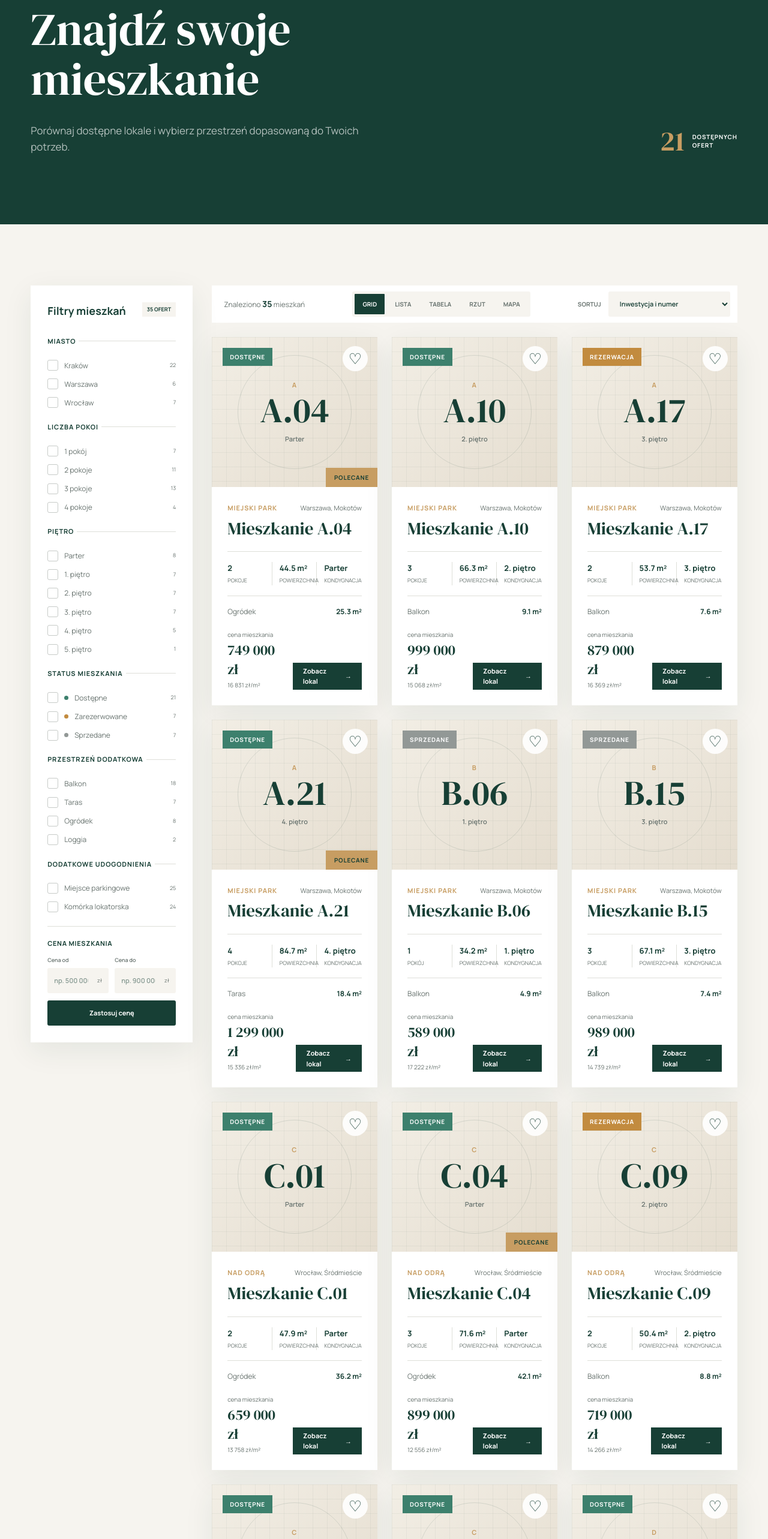
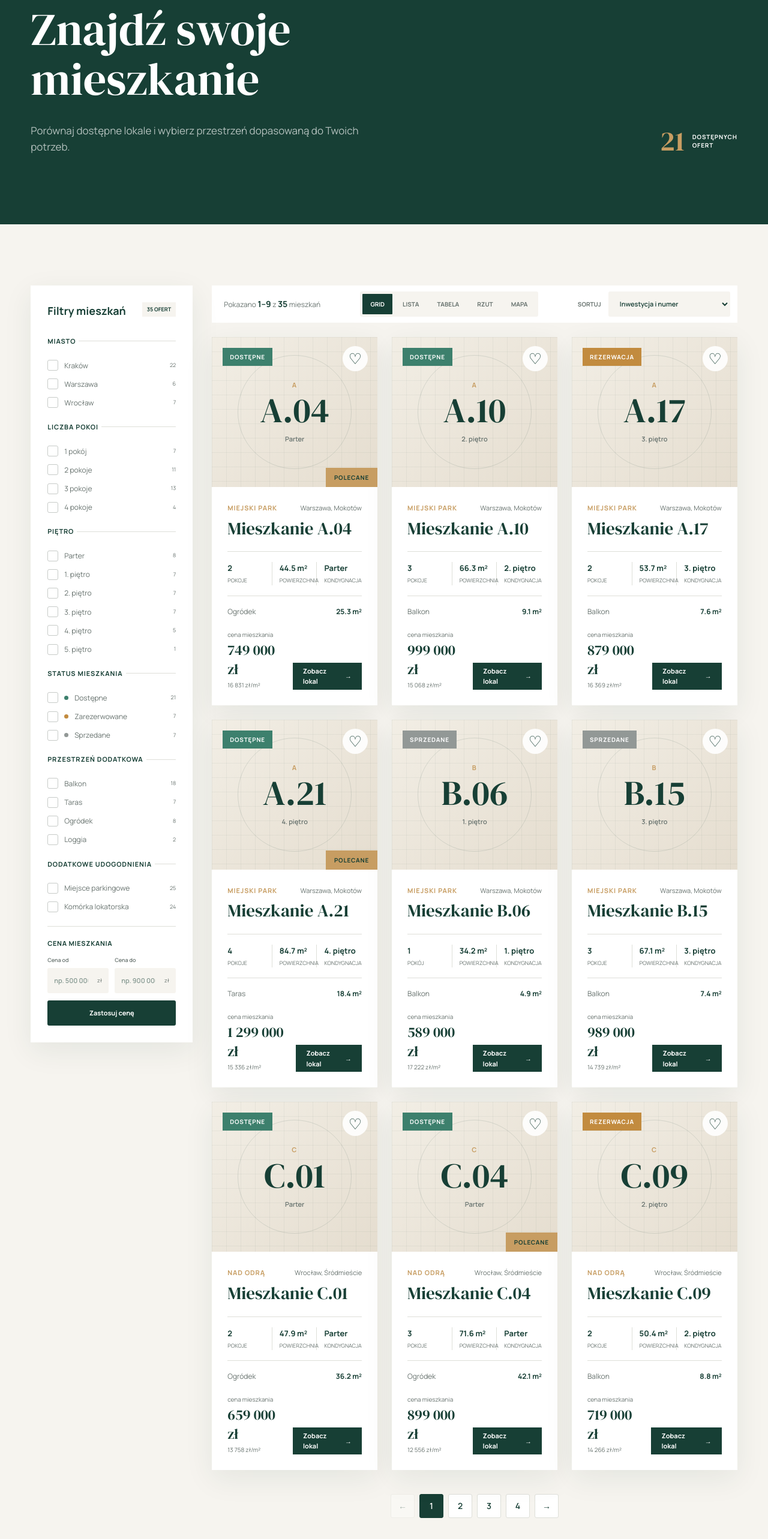
Before and after one commit to natalkakielbicka-coder/real-estate, a Vue app: page /mieszkania in a window 1280 px wide. Shown: the part 234-2800 px from the top of the page at 60% size. Built offline with nearby package versions, Linux system fonts and the light colour scheme.

Commit message:
Add apartment pagination

```diff
--- a/src/views/ApartmentsView.vue
+++ b/src/views/ApartmentsView.vue
@@ -1,5 +1,5 @@
 <script setup>
-import { computed, ref, watch } from 'vue'
+import { computed, ref, watch, nextTick } from 'vue'
 import { useRoute, useRouter } from 'vue-router'
 import ApartmentGrid from '../components/ApartmentGrid.vue'
 import ApartmentList from '../components/ApartmentList.vue'
@@ -48,6 +48,12 @@ const getQueryNumber = (value) => {
 
   return Number.isFinite(numberValue) && numberValue >= 0 ? numberValue : null
 }
+
+const ITEMS_PER_PAGE = 9
+
+const pageFromQuery = getQueryNumber(route.query.page)
+
+const currentPage = ref(Math.max(1, Math.floor(pageFromQuery ?? 1)))
 
 const availableSortValues = [
   'default',
@@ -116,6 +122,8 @@ onlyWithStorage.value = route.query.storage === '1'
 const availableViewModes = ['grid', 'list', 'table', 'plan', 'map']
 
 const isFiltersOpen = ref(false)
+
+const resultsContainer = ref(null)
 
 const initialViewMode = getQueryValue(route.query.view)
 
@@ -321,6 +329,10 @@ const syncFiltersFromQuery = (query) => {
 
   viewMode.value = availableViewModes.includes(queryView) ? queryView : 'grid'
 
+  const queryPage = getQueryNumber(query.page)
+
+  currentPage.value = Math.max(1, Math.floor(queryPage ?? 1))
+
   const queryFloor = getQueryNumber(query.floor)
 
   if (
@@ -340,6 +352,10 @@ watch(
     deep: true
   }
 )
+
+const usesPagination = computed(() => {
+  return ['grid', 'list', 'table'].includes(viewMode.value)
+})
 
 const filtersQuery = computed(() => {
   return {
@@ -380,7 +396,12 @@ const filtersQuery = computed(() => {
 
     sort: selectedSort.value !== 'default' ? selectedSort.value : undefined,
 
-    view: viewMode.value !== 'grid' ? viewMode.value : undefined
+    view: viewMode.value !== 'grid' ? viewMode.value : undefined,
+
+    page:
+      usesPagination.value && currentPage.value > 1
+        ? currentPage.value
+        : undefined
   }
 })
 
@@ -665,6 +686,77 @@ const sortedApartments = computed(() => {
     })
   })
 })
+
+const totalPages = computed(() => {
+  if (!usesPagination.value) {
+    return 1
+  }
+
+  return Math.max(1, Math.ceil(sortedApartments.value.length / ITEMS_PER_PAGE))
+})
+
+const paginatedApartments = computed(() => {
+  if (!usesPagination.value) {
+    return sortedApartments.value
+  }
+
+  const startIndex = (currentPage.value - 1) * ITEMS_PER_PAGE
+  const endIndex = startIndex + ITEMS_PER_PAGE
+
+  return sortedApartments.value.slice(startIndex, endIndex)
+})
+
+const paginationRange = computed(() => {
+  if (sortedApartments.value.length === 0) {
+    return {
+      start: 0,
+      end: 0
+    }
+  }
+
+  const start = (currentPage.value - 1) * ITEMS_PER_PAGE + 1
+
+  const end = Math.min(
+    currentPage.value * ITEMS_PER_PAGE,
+    sortedApartments.value.length
+  )
+
+  return {
+    start,
+    end
+  }
+})
+
+watch(
+  totalPages,
+  (newTotalPages) => {
+    if (currentPage.value > newTotalPages) {
+      currentPage.value = newTotalPages
+    }
+
+    if (currentPage.value < 1) {
+      currentPage.value = 1
+    }
+  },
+  {
+    immediate: true
+  }
+)
+
+const changePage = async (page) => {
+  if (page < 1 || page > totalPages.value || page === currentPage.value) {
+    return
+  }
+
+  currentPage.value = page
+
+  await nextTick()
+
+  resultsContainer.value?.scrollIntoView({
+    behavior: 'smooth',
+    block: 'start'
+  })
+}
 
 const availableApartmentsCount = computed(() => {
   return apartments.filter((apartment) => {
@@ -1049,7 +1141,10 @@ const getOffersLabel = (count) => {
           </form>
         </aside>
 
-        <div class="min-w-0">
+        <div
+          ref="resultsContainer"
+          class="min-w-0 scroll-mt-[120px]"
+        >
           <div
             v-if="activeFilters.length > 0"
             class="mb-4 flex flex-wrap items-center gap-2"
@@ -1077,11 +1172,31 @@ const getOffersLabel = (count) => {
             class="mb-6 flex flex-col items-stretch gap-3 bg-panel p-4 xs:min-h-[62px] xs:flex-row xs:items-center xs:justify-between xs:gap-6 xs:py-2.5 xs:pr-3 xs:pl-5"
           >
             <p class="mb-0 text-xs text-muted">
-              Znaleziono
-              <strong class="text-sm text-brand">
-                {{ sortedApartments.length }}
-              </strong>
-              {{ getApartmentsLabel(sortedApartments.length) }}
+              <template v-if="usesPagination && sortedApartments.length > 0">
+                Pokazano
+
+                <strong class="text-sm text-brand">
+                  {{ paginationRange.start }}–{{ paginationRange.end }}
+                </strong>
+
+                z
+
+                <strong class="text-sm text-brand">
+                  {{ sortedApartments.length }}
+                </strong>
+
+                {{ getApartmentsLabel(sortedApartments.length) }}
+              </template>
+
+              <template v-else>
+                Znaleziono
+
+                <strong class="text-sm text-brand">
+                  {{ sortedApartments.length }}
+                </strong>
+
+                {{ getApartmentsLabel(sortedApartments.length) }}
+              </template>
             </p>
 
             <div
@@ -1184,15 +1299,15 @@ const getOffersLabel = (count) => {
           <template v-if="sortedApartments.length > 0 || viewMode === 'plan'">
             <ApartmentGrid
               v-if="viewMode === 'grid'"
-              :apartments="sortedApartments"
+              :apartments="paginatedApartments"
             />
             <ApartmentList
               v-else-if="viewMode === 'list'"
-              :apartments="sortedApartments"
+              :apartments="paginatedApartments"
             />
             <ApartmentTable
               v-else-if="viewMode === 'table'"
-              :apartments="sortedApartments"
+              :apartments="paginatedApartments"
             />
             <div v-else-if="viewMode === 'plan'">
               <div
@@ -1233,6 +1348,49 @@ const getOffersLabel = (count) => {
               :apartments="sortedApartments"
               @show-investment="showInvestmentApartments"
             />
+
+            <nav
+              v-if="usesPagination && totalPages > 1"
+              class="mt-10 flex flex-wrap items-center justify-center gap-2"
+              aria-label="Paginacja mieszkań"
+            >
+              <button
+                class="grid min-h-10 min-w-10 place-items-center rounded-[3px] border border-line bg-panel px-3 text-sm font-semibold text-brand transition-colors enabled:hover:border-brand enabled:hover:bg-brand enabled:hover:text-white disabled:cursor-not-allowed disabled:opacity-35"
+                type="button"
+                :disabled="currentPage === 1"
+                aria-label="Poprzednia strona"
+                @click="changePage(currentPage - 1)"
+              >
+                ←
+              </button>
+
+              <button
+                v-for="page in totalPages"
+                :key="page"
+                class="grid min-h-10 min-w-10 place-items-center rounded-[3px] border px-3 text-sm font-semibold transition-colors"
+                :class="
+                  page === currentPage
+                    ? 'border-brand bg-brand text-white'
+                    : 'border-line bg-panel text-brand hover:border-brand'
+                "
+                type="button"
+                :aria-current="page === currentPage ? 'page' : undefined"
+                :aria-label="`Strona ${page}`"
+                @click="changePage(page)"
+              >
+                {{ page }}
+              </button>
+
+              <button
+                class="grid min-h-10 min-w-10 place-items-center rounded-[3px] border border-line bg-panel px-3 text-sm font-semibold text-brand transition-colors enabled:hover:border-brand enabled:hover:bg-brand enabled:hover:text-white disabled:cursor-not-allowed disabled:opacity-35"
+                type="button"
+                :disabled="currentPage === totalPages"
+                aria-label="Następna strona"
+                @click="changePage(currentPage + 1)"
+              >
+                →
+              </button>
+            </nav>
           </template>
 
           <div
```
